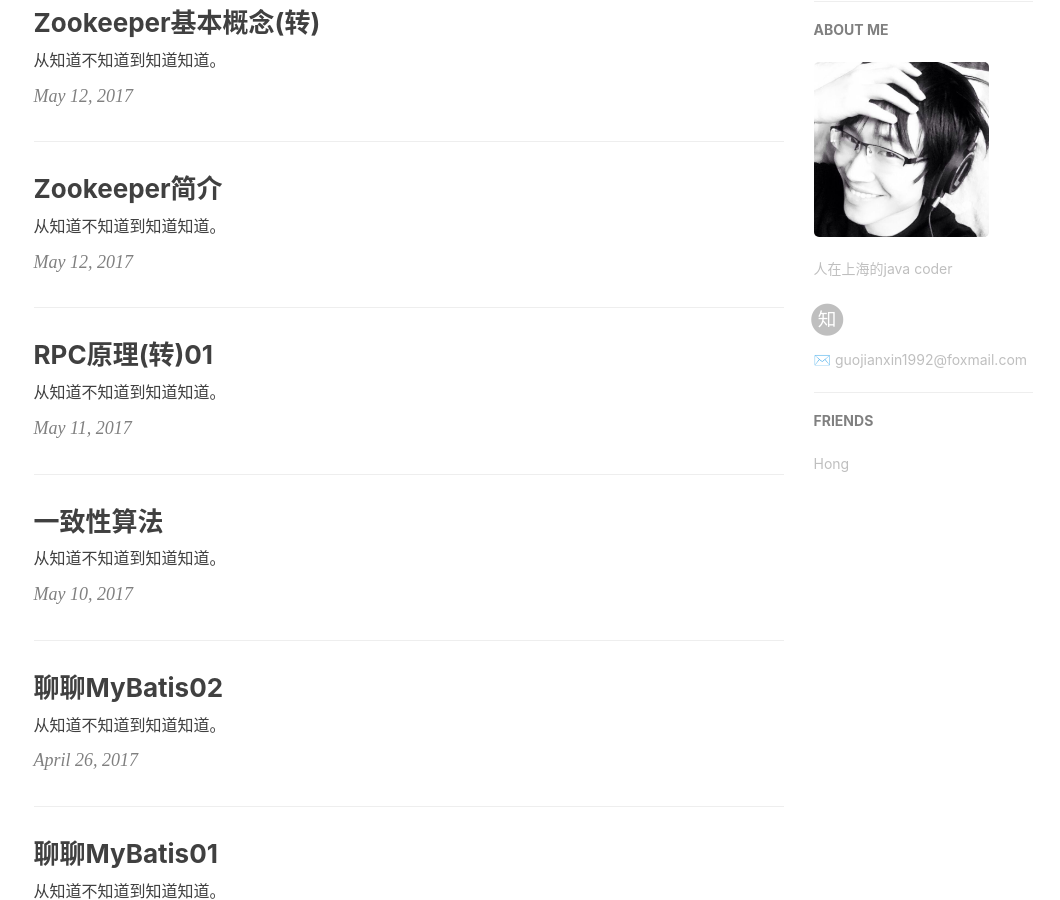
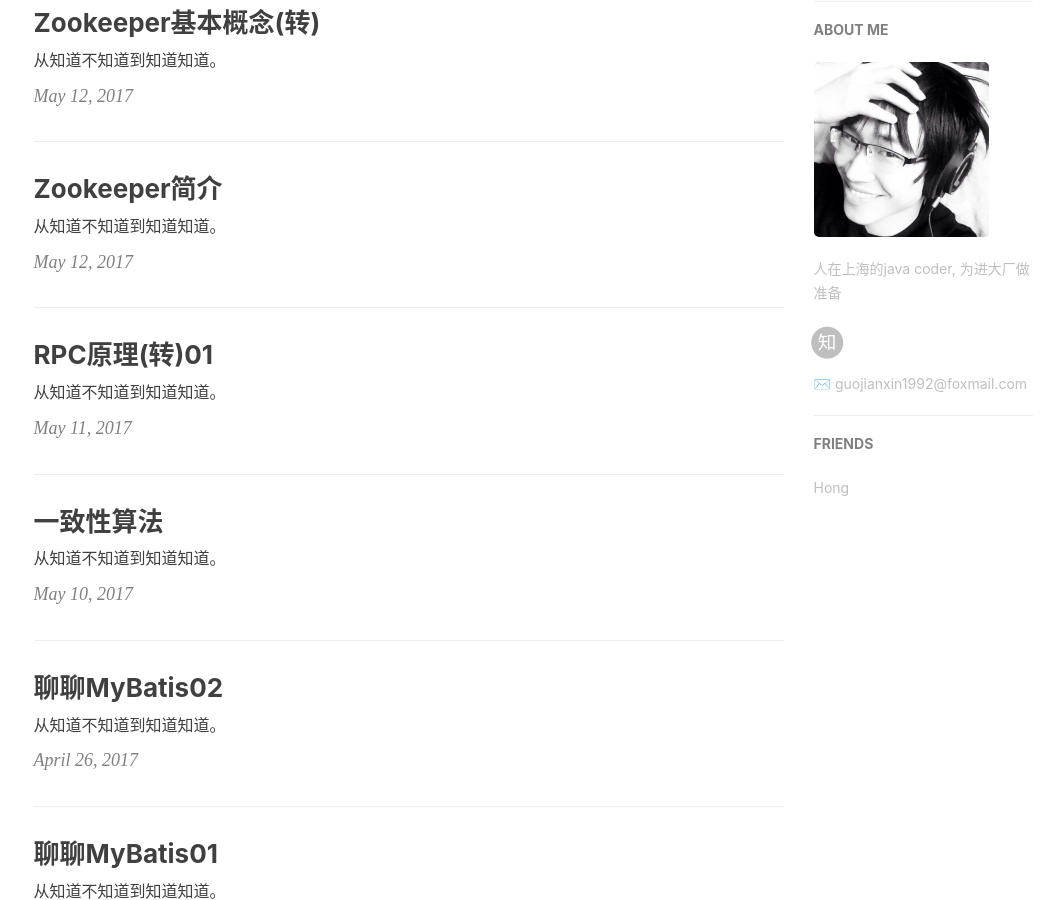
Before and after one commit to jianxinguo1992/jianxinguo1992.github.io, a Jekyll site: the page built from index.html, in a window 1280 px wide and 900 px high, scrolled down 628 px. Shown: the whole window, without its empty margins (134-1194 px from the left). Built offline with Jekyll 4.4.1, drawn with Linux system fonts in a browser that asks for light colours; nearby versions of some CDN libraries; the list of posts is cut into pages by our own code; comment, search, counter and statistics services are not loaded.

Commit message:
2019 gogogo
2019 init

```diff
--- a/_config.yml
+++ b/_config.yml
@@ -11,7 +11,7 @@ github_repo: "https://github.com/jianxinguo1992/" # you code repository
 
 # Sidebar settings
 sidebar: true                           # whether or not using Sidebar.
-sidebar-about-description: "人在上海的java coder"
+sidebar-about-description: "人在上海的java coder, 为进大厂做准备"
 sidebar-avatar: /img/me.jpg      # use absolute URL, seeing it's used in both `/` and `/about/`
 
 
```
Also changed, not shown: 1 other file.
